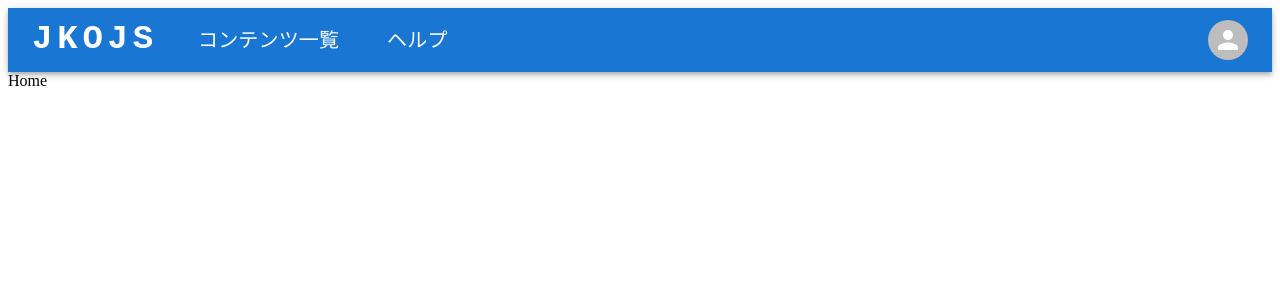
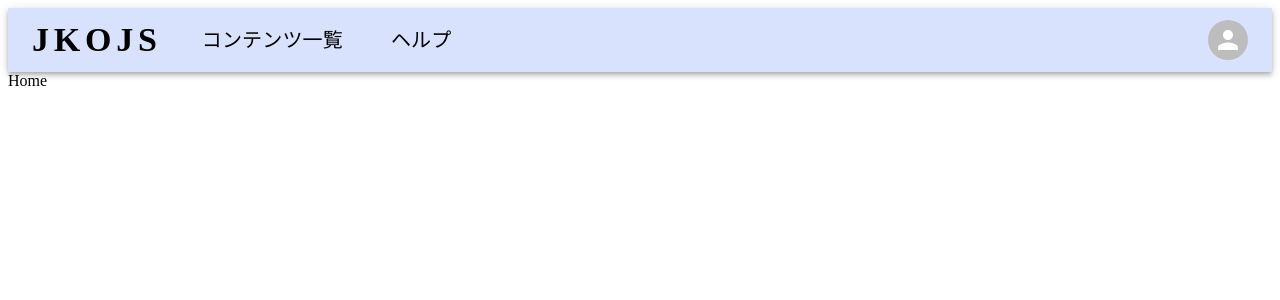
Before and after one commit to mct-joken/jkojs-front, a React (Vite) app: page / in a window 1280 px wide. Shown: the top 300 px of the page. Built offline with nearby package versions, Linux system fonts and the light colour scheme.

Commit message:
feat:header

```diff
--- a/src/component/Header.tsx
+++ b/src/component/Header.tsx
@@ -17,6 +17,7 @@ const settings = ['ログイン', 'アカウント作成'];
 interface Props {
     userName: string;
     userIcon: string;
+    isLogin?: boolean;
 }
 
 const Header: React.FC<Props> = (props)  => {
@@ -39,10 +40,10 @@ const Header: React.FC<Props> = (props)  => {
     };
 
     return (
-        <AppBar position="static">
+        <AppBar position="static" sx={{backgroundColor: "#D8E2FD"}}>
             <Container maxWidth={false}>
                 <Toolbar disableGutters sx={{
-                    alignItems: "center"
+                    alignItems: "center",
                 }}>
                     <Typography
                         variant="h4"
@@ -52,10 +53,10 @@ const Header: React.FC<Props> = (props)  => {
                         sx={{
                             mr: 4,
                             display: { xs: 'none', md: 'flex' },
-                            fontFamily: 'monospace',
+                            fontFamily: 'IBM Plex Sans',
                             fontWeight: 700,
                             letterSpacing: '.3rem',
-                            color: 'inherit',
+                            color: '#000',
                             textDecoration: 'none',
                         }}
                     >
@@ -69,7 +70,6 @@ const Header: React.FC<Props> = (props)  => {
                             aria-controls="menu-appbar"
                             aria-haspopup="true"
                             onClick={handleOpenNavMenu}
-                            color="inherit"
                         >
                             <MenuIcon />
                         </IconButton>
@@ -93,7 +93,10 @@ const Header: React.FC<Props> = (props)  => {
                         >
                             {pages.map((page) => (
                                 <MenuItem key={page} onClick={handleCloseNavMenu}>
-                                    <Typography textAlign="center" variant={"h5"}>{page}</Typography>
+                                    <Typography textAlign="center" variant={"subtitle2"} sx={{
+                                        fontFamily: "IBM Plex Sans",
+                                        color: "black",
+                                    }}>{page}</Typography>
                                 </MenuItem>
                             ))}
                         </Menu>
@@ -107,10 +110,10 @@ const Header: React.FC<Props> = (props)  => {
                             mr: 2,
                             display: { xs: 'flex', md: 'none' },
                             flexGrow: 1,
-                            fontFamily: 'monospace',
+                            fontFamily: 'IBM Plex Sans',
                             fontWeight: 700,
                             letterSpacing: '.3rem',
-                            color: 'inherit',
+                            color: 'black',
                             textDecoration: 'none',
                         }}
                     >
@@ -123,10 +126,14 @@ const Header: React.FC<Props> = (props)  => {
                                 onClick={handleCloseNavMenu}
                                 sx={{ color: 'white', display: 'block', mr: 4}}
                             >
-                                <Typography variant={"h6"}>{page}</Typography>
+                                <Typography variant={"h6"} sx={{
+                                    fontFamily: "IBM Plex Sans",
+                                    color: "black",
+                                }}>{page}</Typography>
                             </Button>
                         ))}
                     </Box>
+                    {props.isLogin ?
                         <Box sx={{ flexGrow: 0 }}>
                             <Tooltip title="Open settings">
                                 <IconButton onClick={handleOpenUserMenu} sx={{ p: 0 }}>
@@ -155,7 +162,18 @@ const Header: React.FC<Props> = (props)  => {
                                     </MenuItem>
                                 ))}
                             </Menu>
-                    </Box>
+                        </Box> :
+                        <Button sx={{
+                            flexGrow: 0,
+                            backgroundColor: "#2331AE",
+                            color: '#fff',
+                            ":hover": {
+                                backgroundColor: "#2331AE",
+                            }
+                        }}>ログイン</Button>
+
+                    }
+
                 </Toolbar>
             </Container>
         </AppBar>
--- a/src/route.tsx
+++ b/src/route.tsx
@@ -5,9 +5,9 @@ export const Router:React.FC = () => {
     return (
         <>
             <BrowserRouter >
-                <Header userIcon="" userName="your name"/>
+                <Header userIcon="" userName="your name"　isLogin={true}/>
                 <Routes>
-                    <Route path="/" element={<div>Home</div>} />
+                    <Route path="/" element={<div>Home</div>}/>
                 </Routes>
             </BrowserRouter>
         </>
```
Lines whose indentation alone changed are shown as unchanged.
